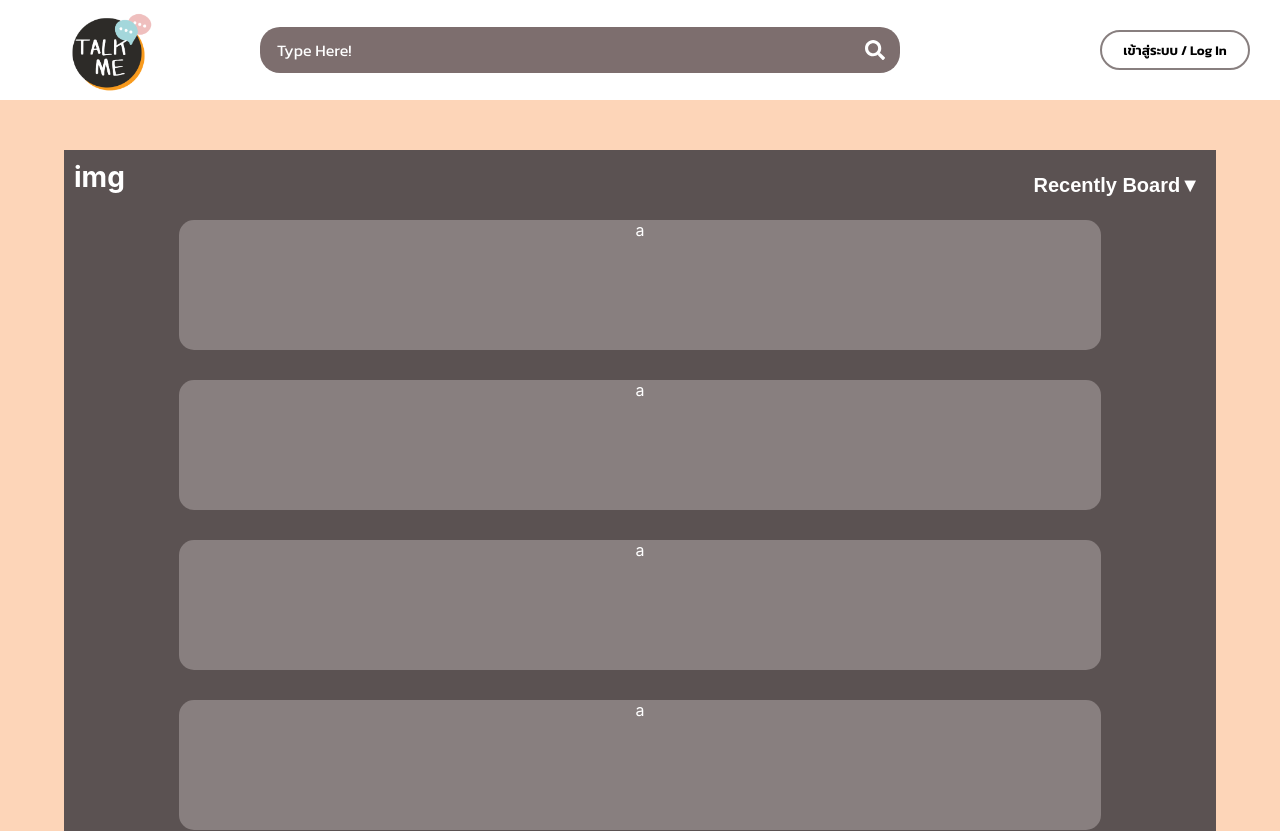
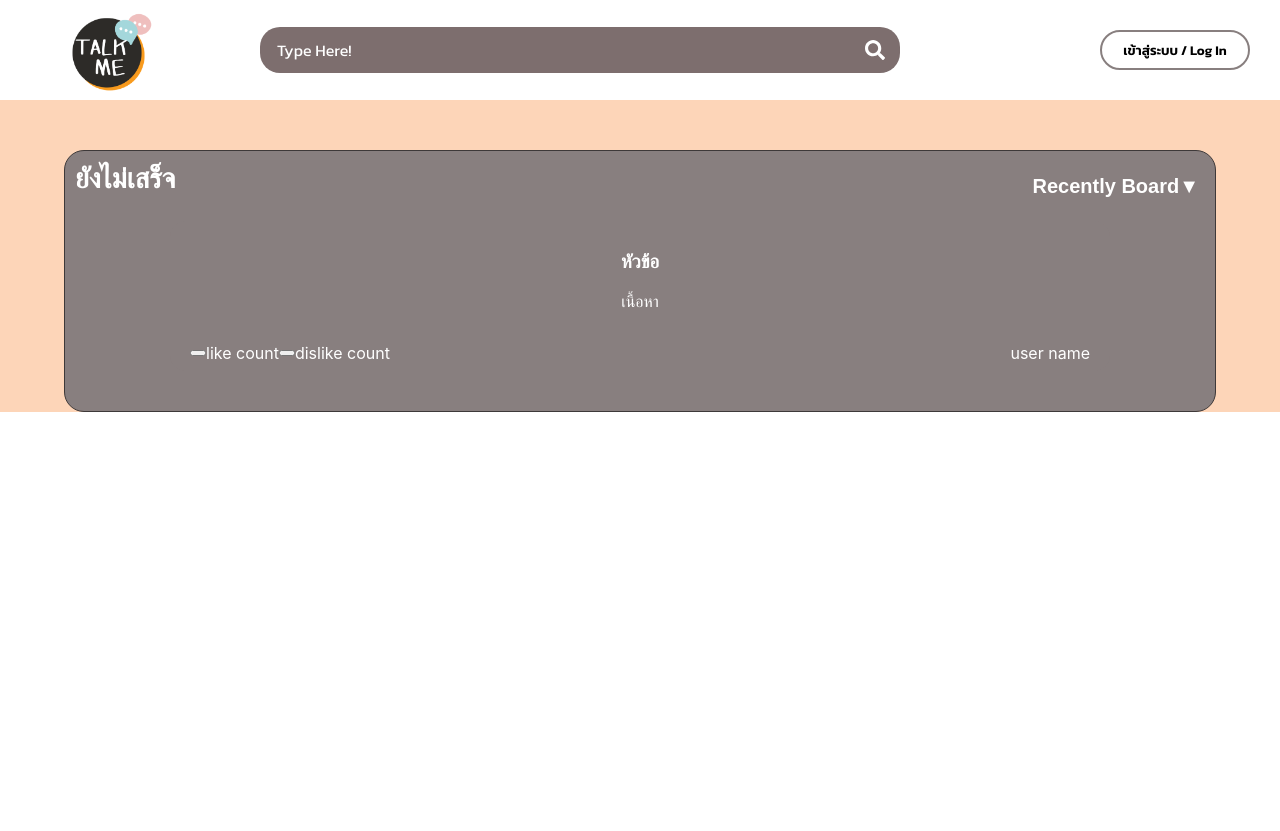
Before and after one commit to kanomkway/project-talkme, a React (Vite) app: page / in a window 1280 px wide. Shown: the top 831 px of the page. After the commit the page ends 800 px from the top, so only its background shows below. Built offline with nearby package versions, Linux system fonts and the light colour scheme.

Commit message:
EditSelectedScreen

```diff
--- a/src/App.css
+++ b/src/App.css
@@ -267,7 +267,6 @@
   margin-top: 50px;
   background-color: #5B5252;
   padding-bottom: 10px;
-  background-color: #5B5252;
   display: flex;
   flex-direction: column;
   align-items: center;
@@ -312,10 +311,41 @@
   display: flex;
   width: 80%;
   height: 130px;
+  padding: 10px;
+  flex-direction: column;
   margin-bottom: 30px;
-  flex-direction: column;
+}
+
+.selected-like-button-container{
+  display: flex;
+  flex-direction: row;
+  align-items: center;
+  justify-content: space-between;
+  padding: 0 10px;
+  width: 100%;
+  box-sizing: border-box;
+}
+
+.selected-like-button{
+  display: flex;
+  flex-direction: row;
+  align-items: center;
+  justify-content: space-around;
 }
 
 .selected-content{
 
 }
+
+.content-box{
+  margin-left: 5%;
+  margin-right: 5%;
+  margin-top: 50px;
+  background-color: #887F7F;
+  padding-bottom: 10px;
+  display: flex;
+  flex-direction: column;
+  align-items: center;
+  border: 1px solid #3E3939;
+  border-radius: 20px;
+}
--- /dev/null
+++ b/src/ContentScreen.jsx
@@ -0,0 +1,61 @@
+import './App.css';
+import { useState } from "react";
+import { FaSearch } from "react-icons/fa";
+import {
+  Routes,
+  Route,
+  useNavigate,
+  NavLink,
+  Link,
+} from "react-router-dom";
+
+function ContentScreen() {
+
+  const [value, setValue] = useState("Type Here!")
+
+  return (
+    <div className="App">
+      <div className="head">
+        <img className="pointer" style={{ marginLeft: 30 }} align="left" src="src/logo.png" width={100} alt="logo" />
+        <div className="search-container">
+          <input
+            className="search-input"
+            type="text"
+            value={value}
+            onFocus={() => setValue("")}
+            onChange={(e) => setValue(e.target.value)}
+            placeholder="ค้นหา"
+          />
+          <FaSearch
+            onClick={() => alert("TRY")}
+            className="search-icon"
+          />
+        </div>
+        <button className="log-button pointer">เข้าสู่ระบบ / Log In</button>
+      </div>
+      <div className="content-box">
+        <div className="selected-text">
+            <p className='Typed-text'>ยังไม่เสร็จ</p>
+            <button className='Arrange-text'>Recently Board▼</button>
+        </div>
+        <div className="selected-content-container">
+            <div className='selected-content'>
+              <h3>หัวข้อ</h3>
+              <p>เนื้อหา</p>
+            </div>
+            <div className='selected-like-button-container'>
+              <div className='selected-like-button'>
+                <button></button>
+                <p>like count</p>
+                <button></button>
+                <p>dislike count</p>
+              </div>
+              <div>user name</div>
+            </div>
+        </div>
+      </div>
+    </div>
+  );
+}
+
+export default ContentScreen;
--- a/src/PageSelectedScreen.jsx
+++ b/src/PageSelectedScreen.jsx
@@ -39,19 +39,76 @@ function PageSelectedScreen() {
             <button className='Arrange-text'>Recently Board▼</button>
         </div>
         <div className="selected-content-container">
-            a
+            <div className='selected-content'>
+              <h3>หัวข้อ</h3>
+              <p>เนื้อหา</p>
+            </div>
+            <div className='selected-like-button-container'>
+              <div className='selected-like-button'>
+                <button></button>
+                <p>like count</p>
+                <button></button>
+                <p>dislike count</p>
+              </div>
+              <div>user name</div>
+            </div>
         </div>
         <div className="selected-content-container">
-            a
-        </div>
-        <div className="selected-content-container">
-            a
-        </div>
-        <div className="selected-content-container">
-            a
-        </div>
-        <div className="selected-content-container">
-            a
+            <div className='selected-content'>
+              <h3>หัวข้อ</h3>
+              <p>เนื้อหา</p>
+            </div>
+            <div className='selected-like-button-container'>
+              <div className='selected-like-button'>
+                <button></button>
+                <p>like count</p>
+                <button></button>
+                <p>dislike count</p>
+              </div>
+              <div>user name</div>
+            </div>
+        </div><div className="selected-content-container">
+            <div className='selected-content'>
+              <h3>หัวข้อ</h3>
+              <p>เนื้อหา</p>
+            </div>
+            <div className='selected-like-button-container'>
+              <div className='selected-like-button'>
+                <button></button>
+                <p>like count</p>
+                <button></button>
+                <p>dislike count</p>
+              </div>
+              <div>user name</div>
+            </div>
+        </div><div className="selected-content-container">
+            <div className='selected-content'>
+              <h3>หัวข้อ</h3>
+              <p>เนื้อหา</p>
+            </div>
+            <div className='selected-like-button-container'>
+              <div className='selected-like-button'>
+                <button></button>
+                <p>like count</p>
+                <button></button>
+                <p>dislike count</p>
+              </div>
+              <div>user name</div>
+            </div>
+        </div><div className="selected-content-container">
+            <div className='selected-content'>
+              <h3>หัวข้อ</h3>
+              <p>เนื้อหา</p>
+            </div>
+            <div className='selected-like-button-container'>
+              <div className='selected-like-button'>
+                <button></button>
+                <p>like count</p>
+                <button></button>
+                <p>dislike count</p>
+              </div>
+              <div>user name</div>
+            </div>
         </div>
 
 
--- a/src/index.jsx
+++ b/src/index.jsx
@@ -5,12 +5,13 @@ import App from './App';
 import TagScreen from './TagScreen';
 import MainScreen from './MainScreen';
 import PageSelectedScreen from './PageSelectedScreen';
+import ContentScreen from './ContentScreen';
 import reportWebVitals from './reportWebVitals';
 
 const root = ReactDOM.createRoot(document.getElementById('root'));
 root.render(
   <React.StrictMode>
-    <PageSelectedScreen />
+    <ContentScreen />
   </React.StrictMode>
 );
 
```
